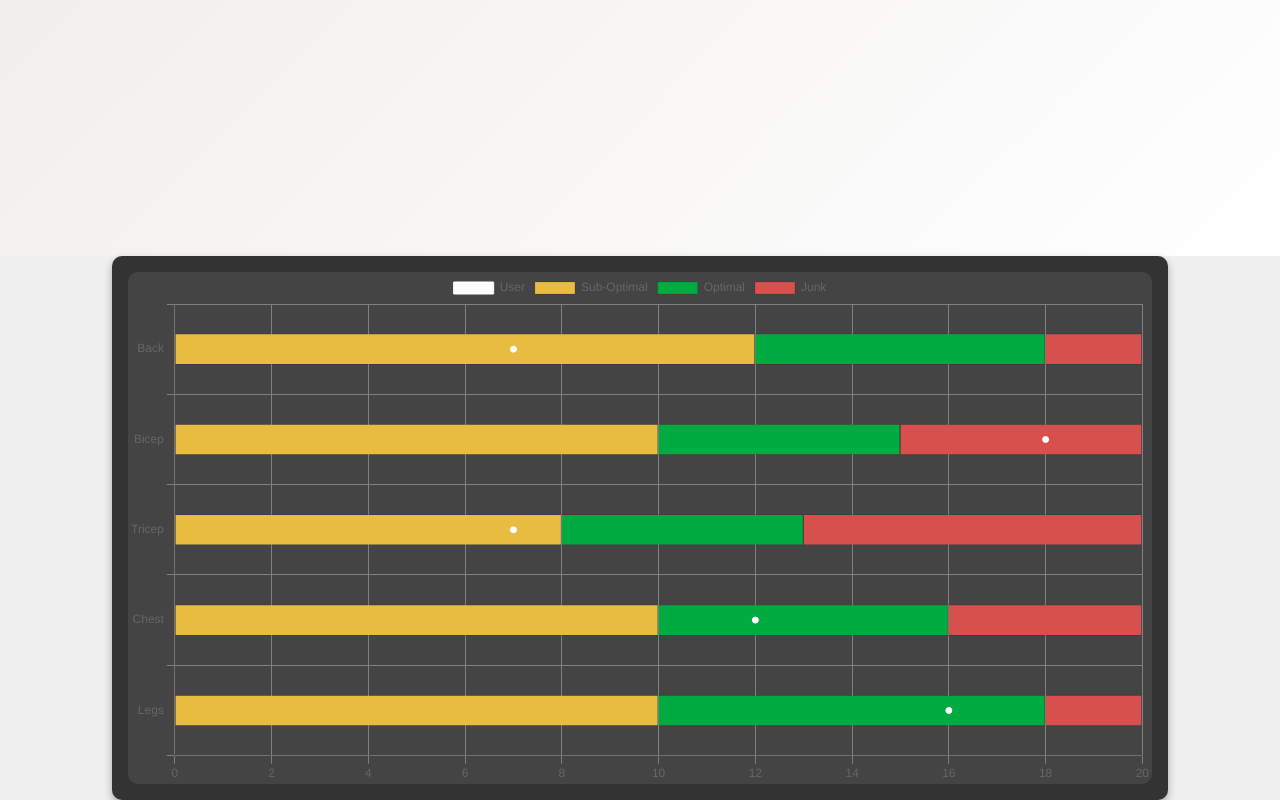
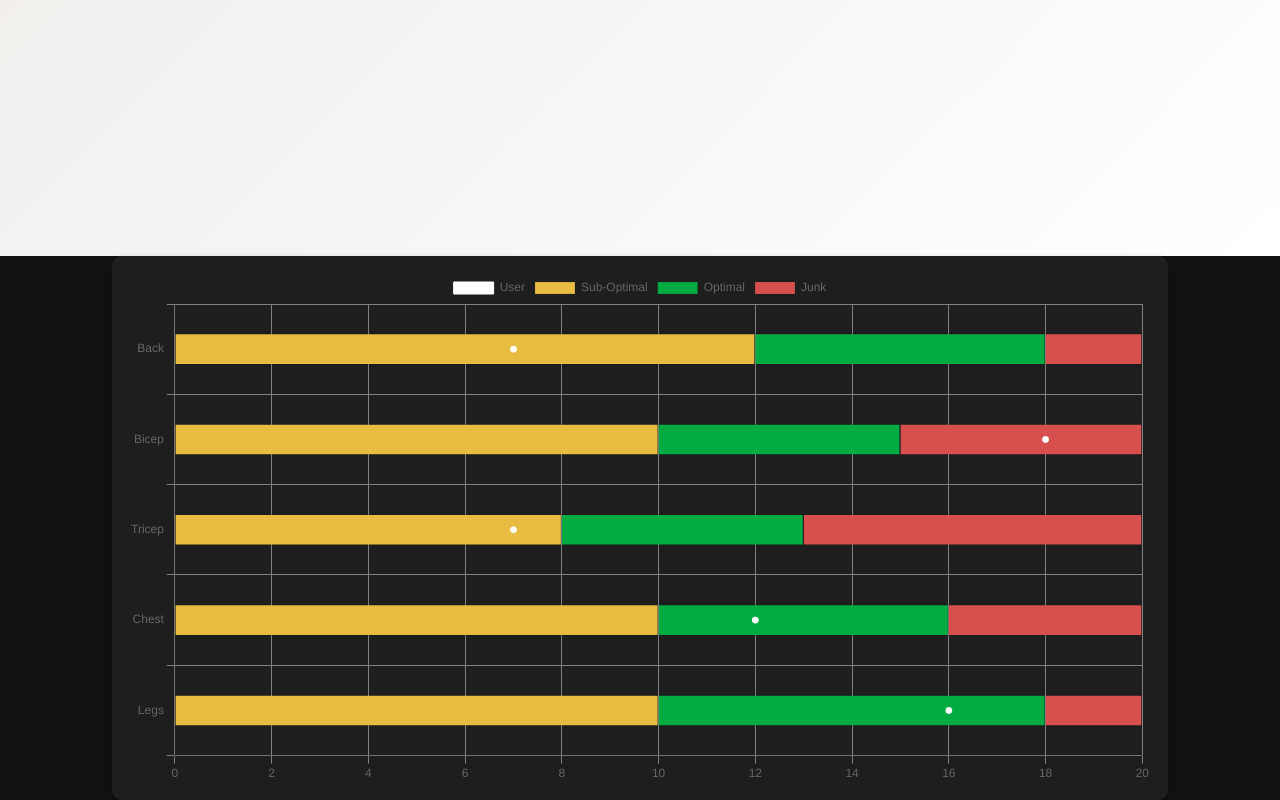
Before and after one commit to Ph1so/FitAnalyzer, a React (Create React App) app: page / in a window 1280 px wide. Shown: the part 661-1461 px from the top of the page. Built offline with nearby package versions, Linux system fonts and the light colour scheme.

Commit message:
Fixed dark mode styling
Fixed dark mode styling issues for consistent dark mode. Will need to fix dark mode for landing page in the future

```diff
--- a/src/components/BarChart.css
+++ b/src/components/BarChart.css
@@ -4,7 +4,7 @@
   height: auto;
   margin: 0 auto;
   padding: 2vmin;
-  background-color: #333;
+  background-color: #1e1e1e;
   border-radius: 10px;
   box-shadow: 0 4px 8px rgba(0, 0, 0, 0.3);
   color: white;
@@ -15,7 +15,7 @@
 }
 
 .bar-chart-container canvas {
-  background-color: #444;
+  background-color: #1e1e1e;
   border-radius: 10px;
 }
 
--- a/src/components/LandingPage.css
+++ b/src/components/LandingPage.css
@@ -3,7 +3,7 @@
 body {
   margin: 0;
   font-family: "Supreme", sans-serif;
-  background-color: #f0f0f0;
+  background-color: #121212;
 }
 
 .landing-page {
--- a/src/components/Options.css
+++ b/src/components/Options.css
@@ -1,8 +1,4 @@
 @import url("../fonts.css");
-
-body {
-  background-color: #121212;
-}
 
 .Option-container {
   font-family: "Supreme", sans-serif;
```
